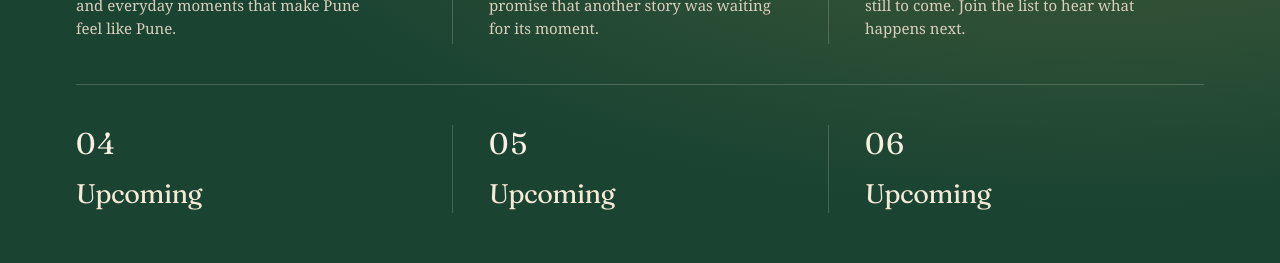
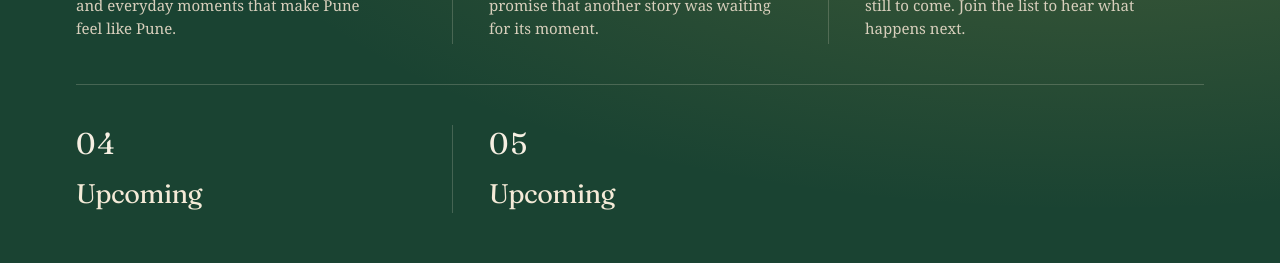
Before and after one commit to maheshmindfull-tech/Swastik, a React (Vite) app: page /dear-pune in a window 1280 px wide. Shown: the part 1960-2223 px from the top of the page. Built offline with nearby package versions, Linux system fonts and the light colour scheme; no server answers.

Commit message:
Remove chapter "06" from upcoming list in Dear Pune

```diff
--- a/src/pages/DearPune.jsx
+++ b/src/pages/DearPune.jsx
@@ -40,7 +40,7 @@ const chapters = [
   },
 ];
 
-const upcoming = ["04", "05", "06"];
+const upcoming = ["04", "05"];
 
 function ChapterCard({ number, title, text, warm, edged }) {
   return (
```
